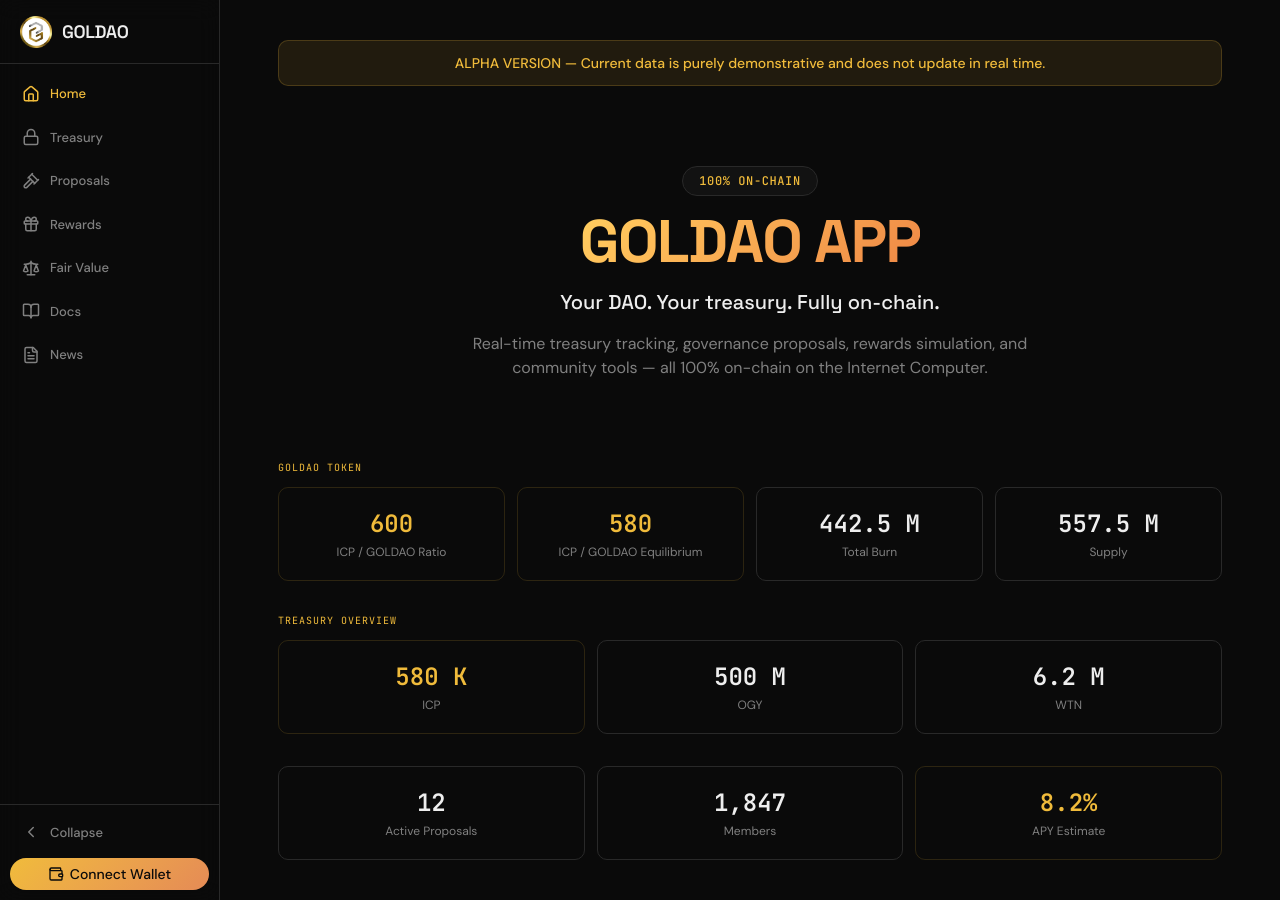
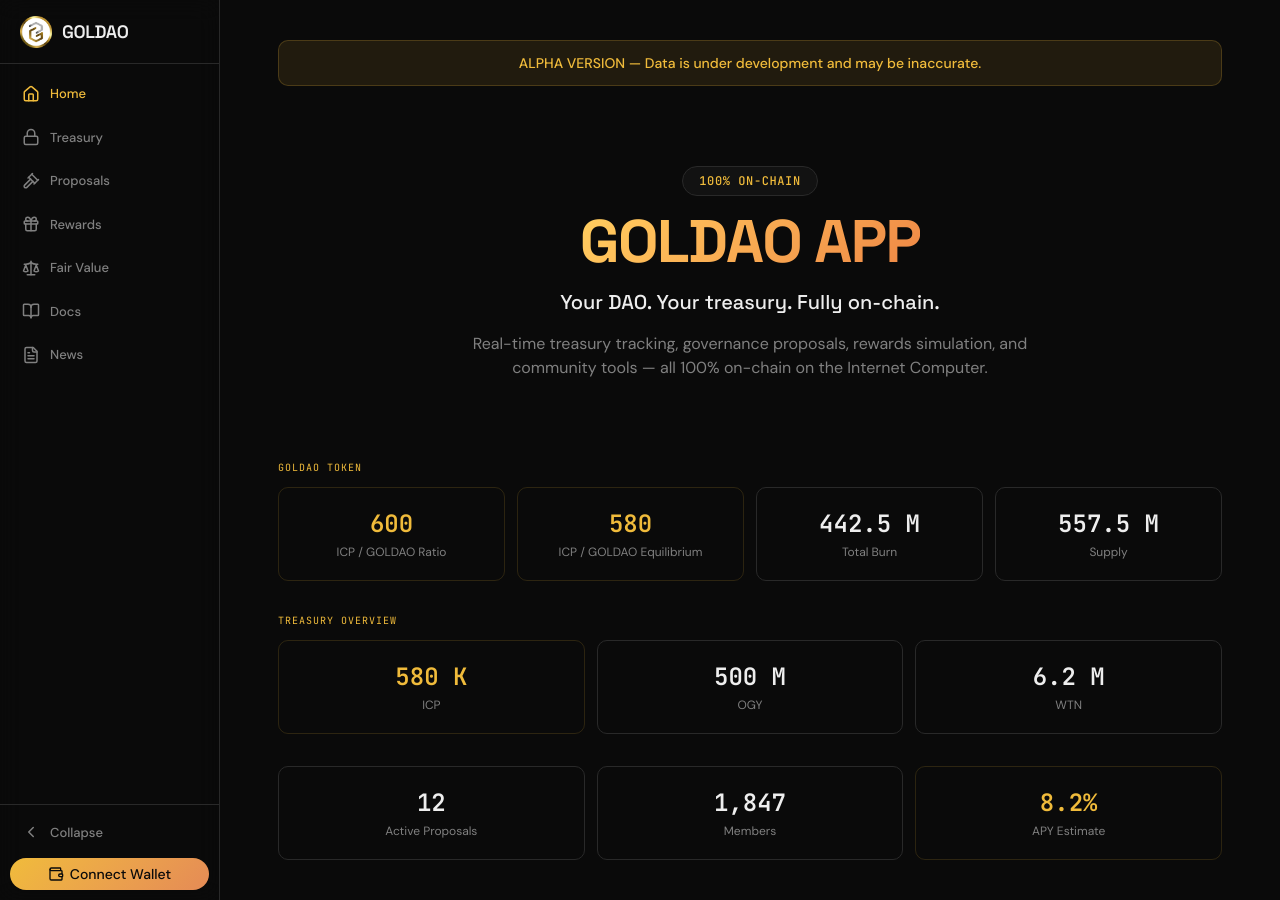
Before and after one commit to goldaoapp/goldao-app, a React (Vite) app in the folder src/frontend/: page / in a window 1280 px wide. Built offline with nearby package versions, Linux system fonts and the light colour scheme; what @caffeineai/core-infrastructure would draw is missing.

Commit message:
Update HomePage.tsx

```diff
--- a/src/frontend/src/pages/home/HomePage.tsx
+++ b/src/frontend/src/pages/home/HomePage.tsx
@@ -3,7 +3,7 @@
     <div className="flex flex-col gap-8 p-4 sm:p-6 lg:p-10 max-w-5xl mx-auto">
       {/* Alpha Banner */}
       <div className="rounded-lg bg-primary/10 border border-primary/20 px-4 py-3 text-center text-sm text-primary font-medium">
-        ALPHA VERSION — Current data is purely demonstrative and does not update in real time.
+        ALPHA VERSION — Data is under development and may be inaccurate.
       </div>
 
       {/* Hero */}
```
